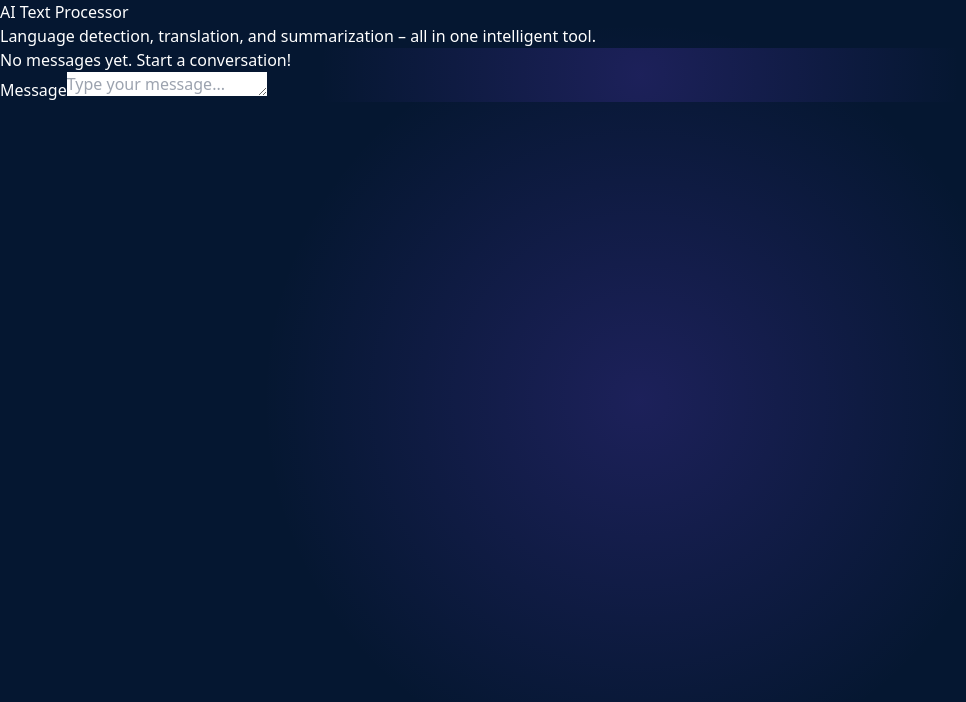
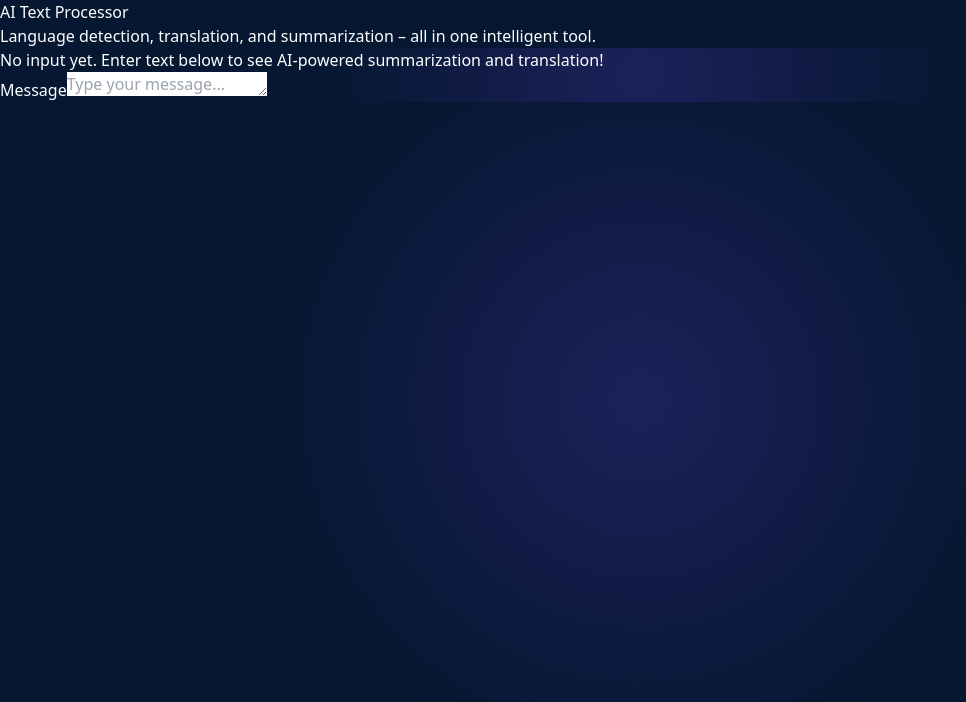
Before and after one commit to Vixs101/hng12-stage3-ai-powered-text-processing-interface, a Next.js app: page / in a window 1280 px wide. Shown: the top 702 px of the page, without its empty margins (0-966 px from the left). Built offline with nearby package versions, Linux system fonts and the light colour scheme.

Commit message:
fix:fixed the welcome text

```diff
--- a/src/components/ChatInterface.tsx
+++ b/src/components/ChatInterface.tsx
@@ -55,7 +55,7 @@ export default function ChatInterface({
       dark:[&::-webkit-scrollbar-thumb]:bg-[#7B47FE]">
         {messages.length === 0 ? (
           <div className="flex flex-col items-center justify-center gap-5 h-full">
-            <p className="text-xl text-white">No messages yet. Start a conversation!</p>
+            <p className="text-xl text-white text-center">No input yet. Enter text below to see AI-powered summarization and translation!</p>
           </div>
         ) : (
           <>
```
